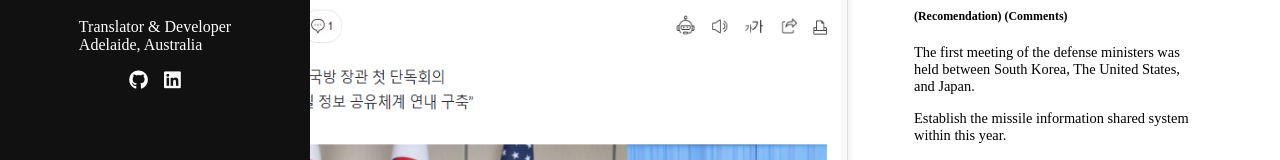
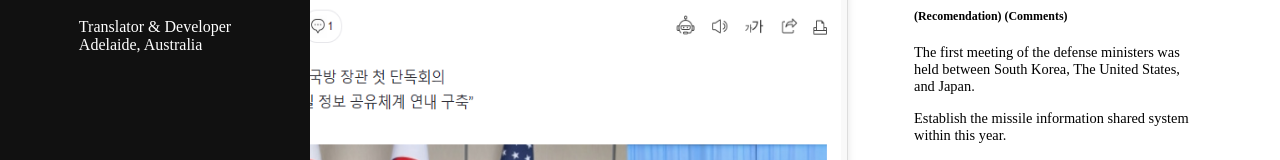
Before and after one commit to ChungmanPARK12/translator-portfolio, a React (Vite) app: page /korean-english/kuj in a window 1280 px wide. Shown: the part 297-457 px from the top of the page. Built offline with nearby package versions, Linux system fonts and the light colour scheme.

Commit message:
ready to live web

```diff
--- a/src/App.jsx
+++ b/src/App.jsx
@@ -75,7 +75,7 @@ function App() {
   }, []);
 
   return (
-    <Router>
+    <Router basename={import.meta.env.BASE_URL}>
       <div className="app-layout">
         <Sidebar />
         <main className="main-content">
--- a/src/components/Sidebar.jsx
+++ b/src/components/Sidebar.jsx
@@ -7,10 +7,10 @@ const Sidebar = () => {
       <img src="/Profile.png" alt="Profile" className="profile-pic" />
       <h2>Chungman Park</h2>
       <p>Translator & Developer<br />Adelaide, Australia</p>
-      <div className="social-icons">
+      {/* <div className="social-icons">
         <a href="#"><i className="fab fa-github"></i></a>
         <a href="#"><i className="fab fa-linkedin"></i></a>
-      </div>
+      </div> */}
     </div>
   );
 };
```
